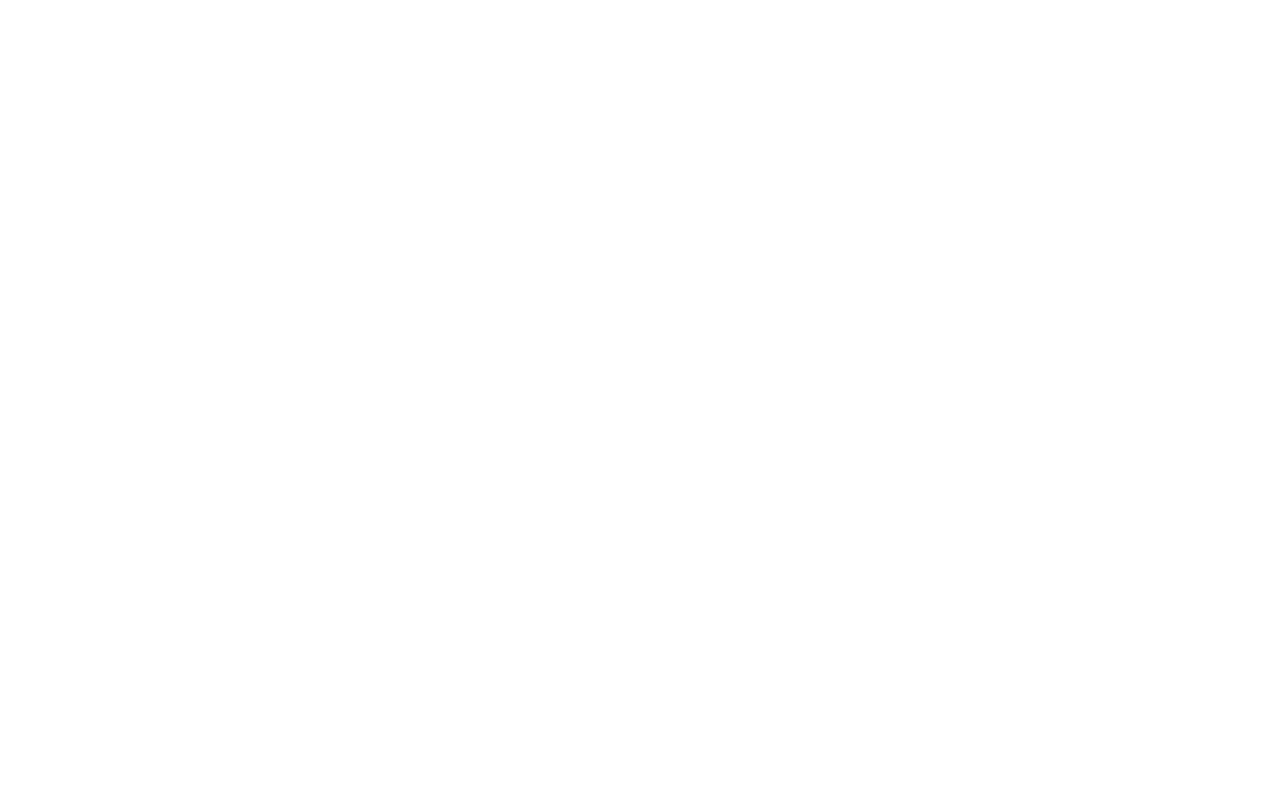
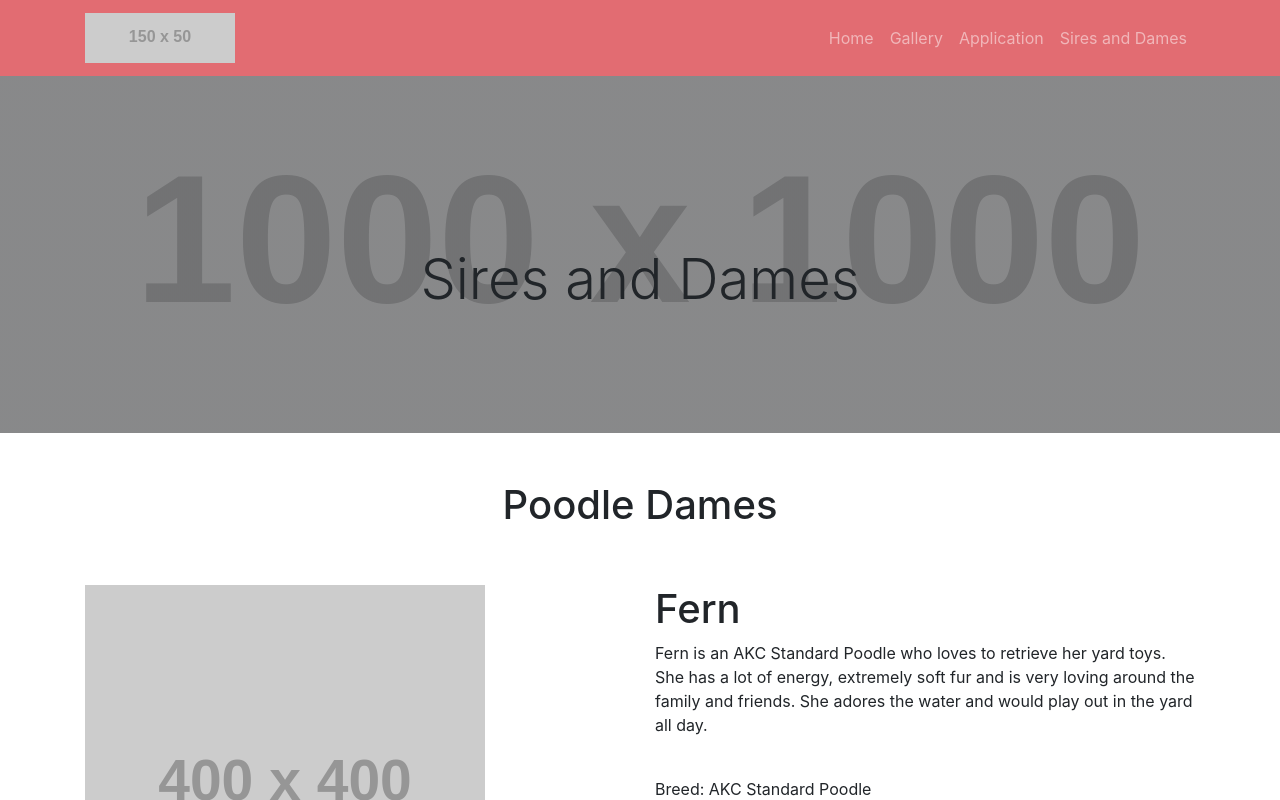
Before and after one commit to benklinton/Soffe-Doodles, a React (Create React App) app: page /sires-dames in a window 1280 px wide. Shown: the top 800 px of the page. Built offline with nearby package versions, Linux system fonts and the light colour scheme.

Commit message:
fixed routing error with sires and dames page

```diff
--- a/src/App.js
+++ b/src/App.js
@@ -14,7 +14,7 @@ function App() {
                     <Route exact path = '/' component={Home}/>
                     <Route path = '/gallery' component={Gallery}/>
                     <Route path = '/application' component={Application}/>
-                    <Route path = '/sires-and-dames' component={Sires_and_Dames}/>
+                    <Route path = '/sires-dames' component={Sires_and_Dames}/>
                 </Switch>
             </Router>
         </>
```
